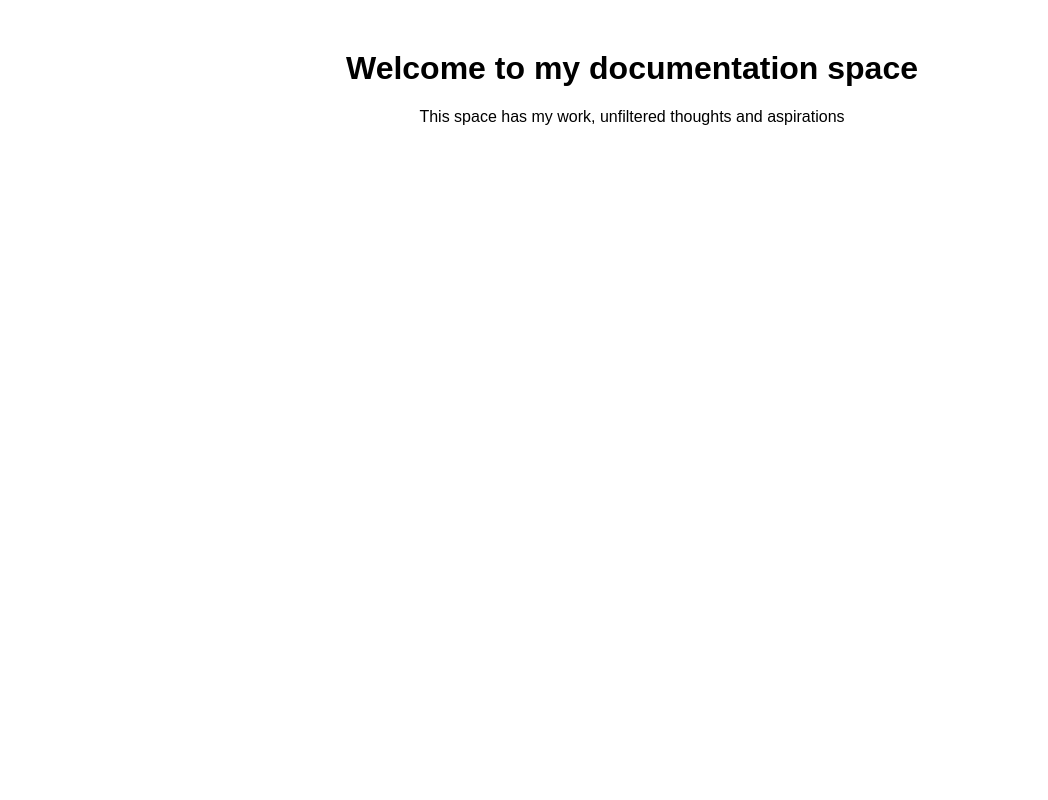
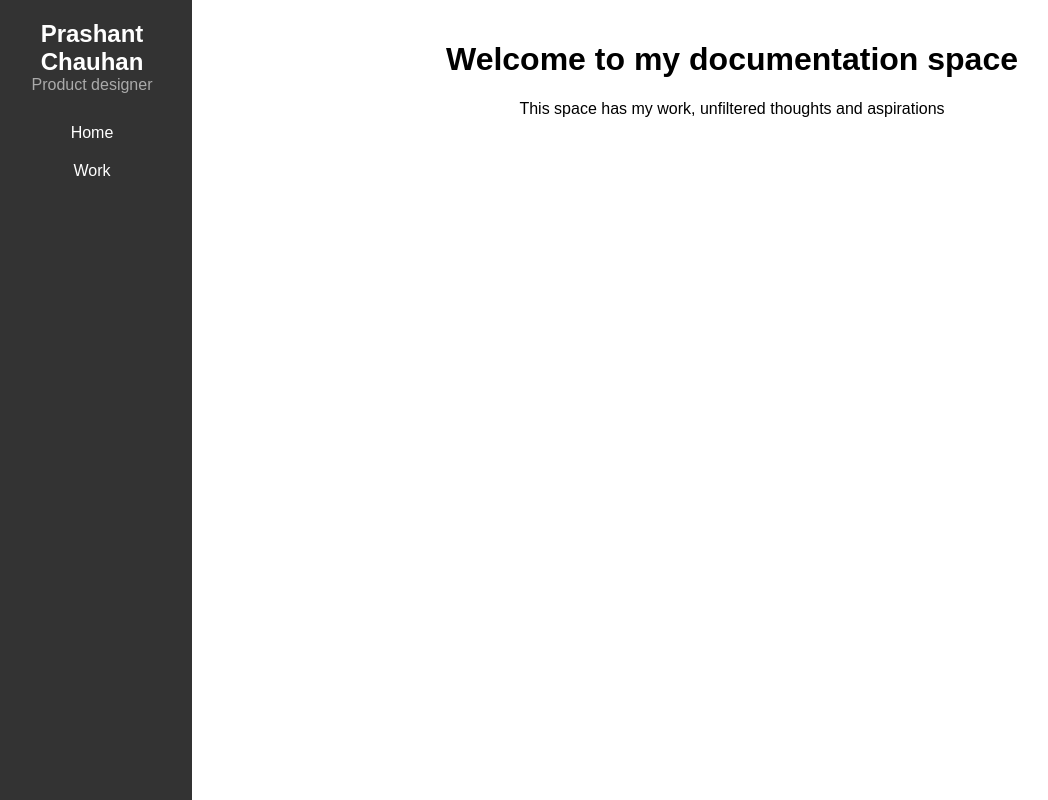
Before and after one commit to prashaaant/documentation-space, a plain HTML site: page index.html in a window 1280 px wide. Shown: the whole page, without its empty margins (8-1056 px from the left). Drawn offline with Linux system fonts and the light colour scheme.

Commit message:
Addition of side bar

```diff
--- a/index.html
+++ b/index.html
@@ -9,7 +9,21 @@
     <link rel="stylesheet" href="styles.css">
 </head>
 <body>
-    <h1>Welcome to my documentation space</h1>
-    <p>This space has my work, unfiltered thoughts and aspirations</p>
+    <div class="container">
+        <nav class="side-menu">
+            <div class="profile">
+                <h2>Prashant Chauhan</h2>
+                <p>Product designer</p>
+            </div>
+            <ul>
+                <li><a href="#home">Home</a></li>
+                <li><a href="#work">Work</a></li>
+            </ul>
+        </nav>
+        <div class="content">
+            <h1>Welcome to my documentation space</h1>
+            <p>This space has my work, unfiltered thoughts and aspirations</p>
+        </div>
+    </div>
 </body>
 </html>
--- a/styles.css
+++ b/styles.css
@@ -5,10 +5,55 @@ body {
     padding: 0;
 }
 
-h1 {
-    margin-top: 50px;
+.container {
+    display: flex;
+    height: 100vh;
 }
 
-p {
-    margin-top: 20px;
+.side-menu {
+    width: 200px;
+    background-color: #333;
+    color: white;
+    padding-top: 20px;
 }
+
+.side-menu .profile {
+    text-align: center;
+    margin-bottom: 20px;
+}
+
+.side-menu .profile h2 {
+    margin: 0;
+    font-size: 1.5em;
+}
+
+.side-menu .profile p {
+    margin: 0;
+    font-size: 1em;
+    color: #aaa;
+}
+
+.side-menu ul {
+    list-style-type: none;
+    padding: 0;
+}
+
+.side-menu ul li {
+    padding: 10px;
+    text-align: center;
+}
+
+.side-menu ul li a {
+    color: white;
+    text-decoration: none;
+    display: block;
+}
+
+.side-menu ul li a:hover {
+    background-color: #575757;
+}
+
+.content {
+    flex-grow: 1;
+    padding: 20px;
+}
```
